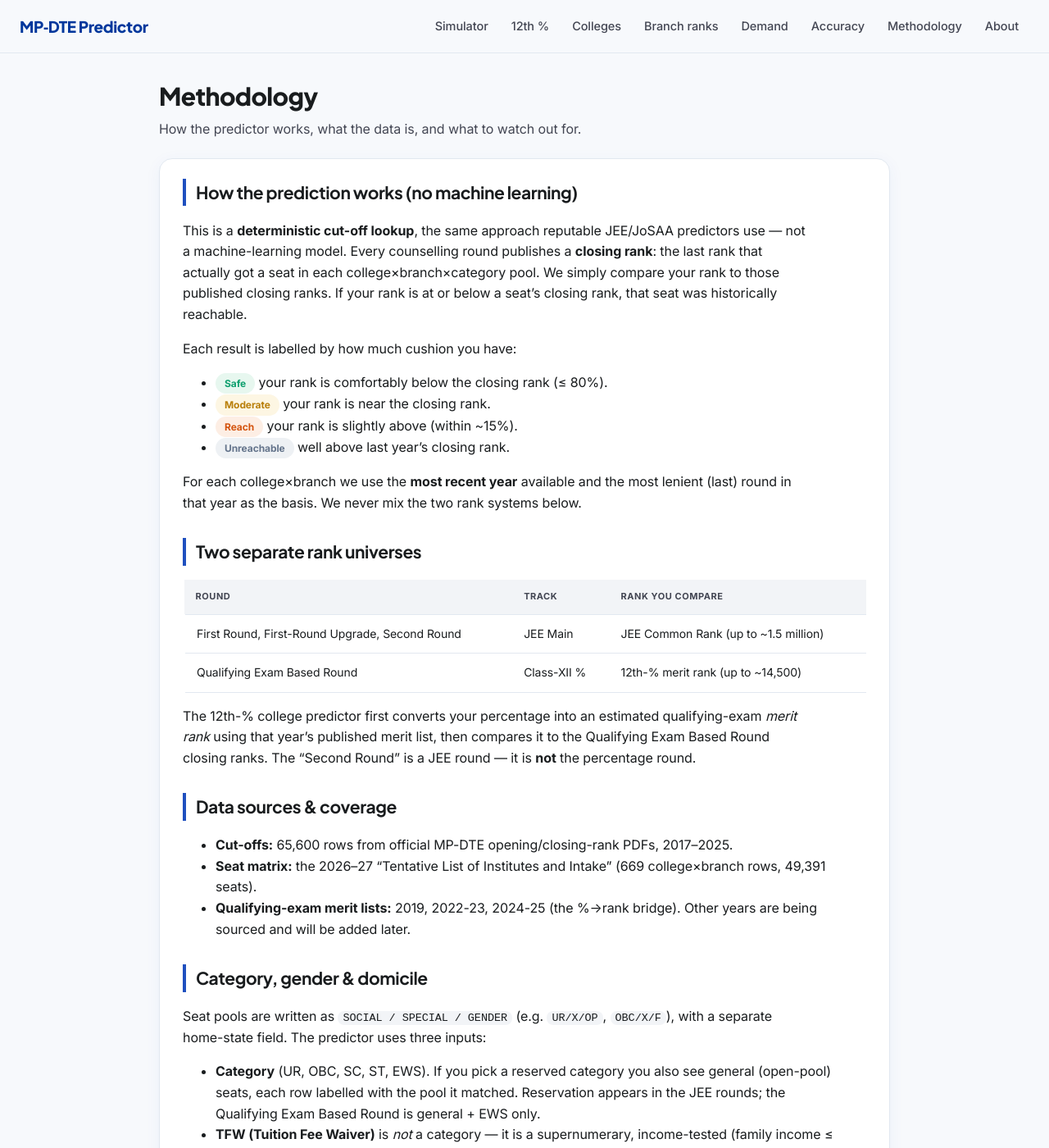
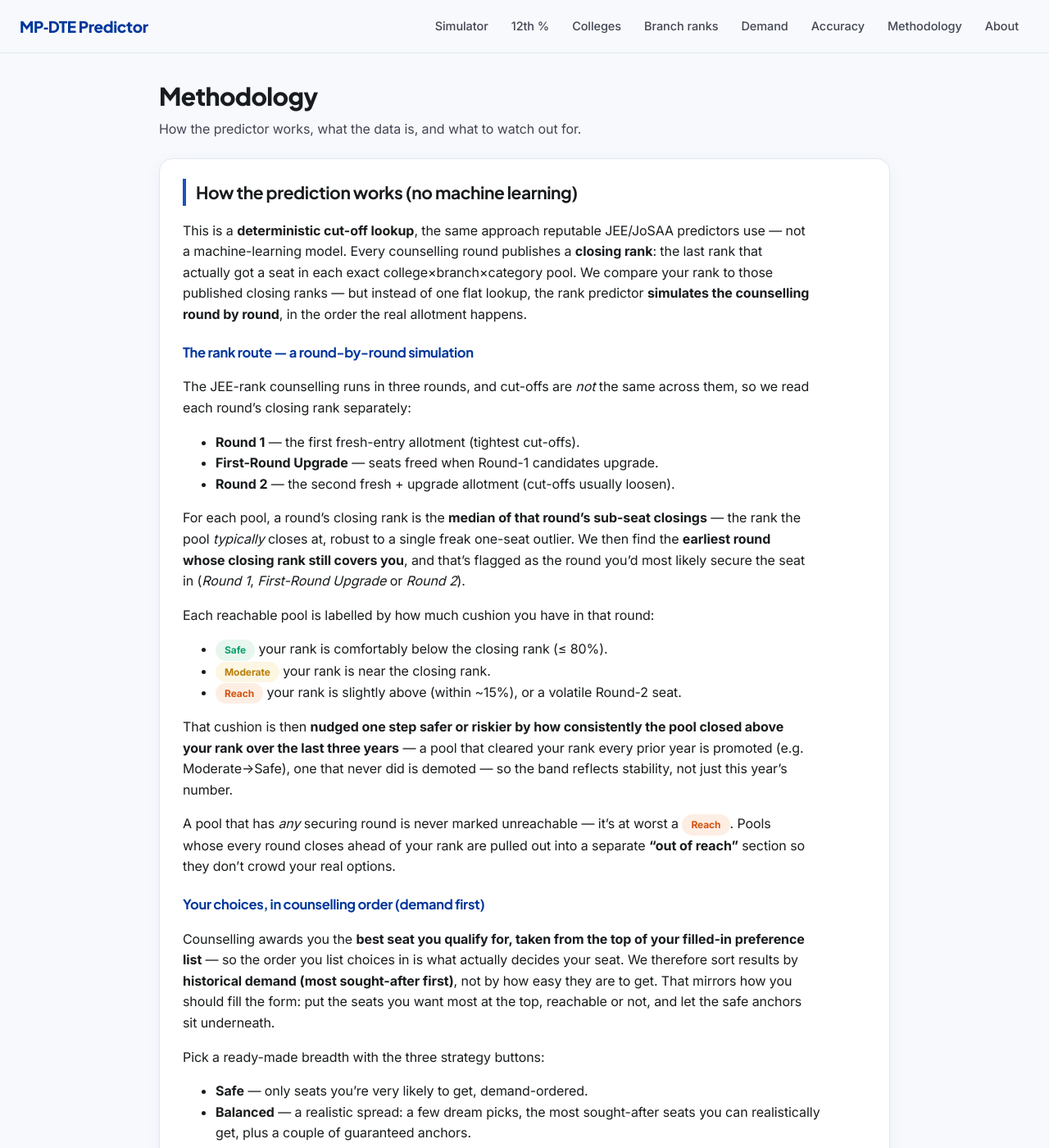
Before and after one commit to i-shivamsoni/mp-dte-btech-predictor, a Jekyll site: the page built from methodology.html, in a window 1280 px wide and 1400 px high. Shown: the whole window at 82% size. Built offline with Jekyll 4.4.1, drawn with Linux system fonts in a browser that asks for light colours; some of the changed text lies outside the part shown.

Commit message:
Refresh methodology & model-accuracy pages to match the current engine
model-accuracy.html: the headline figures (within-±20% accuracy, coverage)
are now dynamic placeholders filled at runtime from backtest.json via
initAccuracy(), so they can't drift again. Shows live JEE 49.5% / 12th-%
54.6% / ~78% pools / ~92% seats instead of the stale 49.8% / ~91%.

methodology.html: "How the prediction works" rewritten to describe the
round-by-round simulator the site actually runs — Round 1 / First-Round
Upgrade / Round 2, median-of-sub-seat closings, earliest securing round,
Safe/Moderate/Reach bands (with the multi-year stability nudge and the
never-unreachable clamp now disclosed), demand-first choice ordering, the
Safe/Balanced/Greedy strategies, the seat-availability horizon badges, and
exact SOCIAL/CLASS/GENDER matching. Fixed the QE round to general + EWS +
fee-waiver, added the demand-midpoint (2023-25) note, added the H class
code to the legend, and corrected the defunct-college share (96 of 207,
~46%, not ~5%) and the 12th-% rank ceiling (~14,000).

Verified with an adversarial 3-reader workflow cross-checking every claim
against mpdte.js / preprocess.py / backtest.json; build clean; dynamic
numbers confirmed in a headless render.

Co-Authored-By: Claude Opus 4.8 (1M context) <noreply@anthropic.com>

```diff
--- a/assets/js/mpdte.js
+++ b/assets/js/mpdte.js
@@ -960,6 +960,12 @@
     var box = document.getElementById("accuracy");
     if (!box) return;
     load("backtest").then(function (b) {
+      // keep the prose headline figures in sync with the live backtest (so they can't go stale)
+      var accFill = { "jee-within20": b.jee.overall.pct_within_20 + "%", "qe-within20": b.qe.overall.pct_within_20 + "%",
+        "cov-pool": "~" + Math.round(b.jee.coverage_pool_pct) + "%", "cov-seat": "~" + Math.round(b.jee.coverage_seat_pct) + "%" };
+      Object.keys(accFill).forEach(function (k) {
+        Array.prototype.forEach.call(document.querySelectorAll("[data-acc='" + k + "']"), function (e) { e.textContent = accFill[k]; });
+      });
       function pct(x) { return x == null ? "—" : x + "%"; }
       // a numeric cell with a proportional tinted fill bar behind the percentage
       function pc(x) {
--- a/methodology.html
+++ b/methodology.html
@@ -10,42 +10,118 @@ permalink: /methodology/
 <p>
   This is a <strong>deterministic cut-off lookup</strong>, the same approach reputable JEE/JoSAA
   predictors use &mdash; not a machine-learning model. Every counselling round publishes a
-  <strong>closing rank</strong>: the last rank that actually got a seat in each
-  college&times;branch&times;category pool. We simply compare your rank to those published closing
-  ranks. If your rank is at or below a seat&rsquo;s closing rank, that seat was historically reachable.
+  <strong>closing rank</strong>: the last rank that actually got a seat in each exact
+  college&times;branch&times;category pool. We compare your rank to those published closing ranks &mdash;
+  but instead of one flat lookup, the rank predictor <strong>simulates the counselling round by round</strong>,
+  in the order the real allotment happens.
 </p>
-<p>Each result is labelled by how much cushion you have:</p>
+
+<h3>The rank route &mdash; a round-by-round simulation</h3>
+<p>
+  The JEE-rank counselling runs in three rounds, and cut-offs are <em>not</em> the same across them, so we
+  read each round&rsquo;s closing rank separately:
+</p>
+<ul>
+  <li><strong>Round 1</strong> &mdash; the first fresh-entry allotment (tightest cut-offs).</li>
+  <li><strong>First-Round Upgrade</strong> &mdash; seats freed when Round-1 candidates upgrade.</li>
+  <li><strong>Round 2</strong> &mdash; the second fresh + upgrade allotment (cut-offs usually loosen).</li>
+</ul>
+<p>
+  For each pool, a round&rsquo;s closing rank is the <strong>median of that round&rsquo;s sub-seat
+  closings</strong> &mdash; the rank the pool <em>typically</em> closes at, robust to a single freak
+  one-seat outlier. We then find the <strong>earliest round whose closing rank still covers you</strong>,
+  and that&rsquo;s flagged as the round you&rsquo;d most likely secure the seat in (<em>Round 1</em>,
+  <em>First-Round Upgrade</em> or <em>Round 2</em>).
+</p>
+<p>Each reachable pool is labelled by how much cushion you have in that round:</p>
 <ul>
   <li><span class="tag tag-safe">Safe</span> your rank is comfortably below the closing rank (&le; 80%).</li>
   <li><span class="tag tag-moderate">Moderate</span> your rank is near the closing rank.</li>
-  <li><span class="tag tag-reach">Reach</span> your rank is slightly above (within ~15%).</li>
-  <li><span class="tag tag-unreachable">Unreachable</span> well above last year&rsquo;s closing rank.</li>
+  <li><span class="tag tag-reach">Reach</span> your rank is slightly above (within ~15%), or a volatile Round-2 seat.</li>
 </ul>
 <p>
-  For each college&times;branch we use the <strong>most recent year</strong> available and the most
-  lenient (last) round in that year as the basis. We never mix the two rank systems below.
+  That cushion is then <strong>nudged one step safer or riskier by how consistently the pool closed above
+  your rank over the last three years</strong> &mdash; a pool that cleared your rank every prior year is
+  promoted (e.g. Moderate&rarr;Safe), one that never did is demoted &mdash; so the band reflects stability,
+  not just this year&rsquo;s number.
+</p>
+<p>
+  A pool that has <em>any</em> securing round is never marked unreachable &mdash; it&rsquo;s at worst a
+  <span class="tag tag-reach">Reach</span>. Pools whose every round closes ahead of your rank are pulled
+  out into a separate <strong>&ldquo;out of reach&rdquo;</strong> section so they don&rsquo;t crowd your
+  real options.
 </p>
 
-<h2>Two separate rank universes</h2>
+<h3>Your choices, in counselling order (demand first)</h3>
+<p>
+  Counselling awards you the <strong>best seat you qualify for, taken from the top of your filled-in
+  preference list</strong> &mdash; so the order you list choices in is what actually decides your seat.
+  We therefore sort results by <strong>historical demand (most sought-after first)</strong>, not by how
+  easy they are to get. That mirrors how you should fill the form: put the seats you want most at the top,
+  reachable or not, and let the safe anchors sit underneath.
+</p>
+<p>Pick a ready-made breadth with the three strategy buttons:</p>
+<ul>
+  <li><strong>Safe</strong> &mdash; only seats you&rsquo;re very likely to get, demand-ordered.</li>
+  <li><strong>Balanced</strong> &mdash; a realistic spread: a few dream picks, the most sought-after seats you can realistically get, plus a couple of guaranteed anchors.</li>
+  <li><strong>Greedy</strong> &mdash; a long aspirational list (including stretch picks that may open up as cut-offs loosen across rounds), still ending in safe anchors so you&rsquo;re never left unallotted.</li>
+</ul>
+
+<h3>When seats run out &mdash; the availability horizon</h3>
+<p>
+  The most in-demand colleges fill up in Round 1; mid-demand ones linger into Upgrade or Round 2; only
+  the leftovers reach the 12th-% round. Each college is badged with <strong>when its seats typically run
+  out</strong> &mdash; <em>Round 1 only</em>, <em>gone after Upgrade</em>, <em>lasts to Round 2</em>, or
+  <em>open in 12th-% round</em> &mdash; based on the most recent year&rsquo;s allotment pattern. So a
+  tougher college may simply need you to grab it in an earlier round.
+</p>
+
+<h3>Exact category matching</h3>
+<p>
+  We match the <strong>exact <code>SOCIAL / CLASS / GENDER</code> code separately</strong> and never merge
+  pools &mdash; <code>UR/X/OP</code> is kept apart from <code>UR/D/OP</code>, <code>EWS</code>,
+  <code>FW</code> and the female-only <code>/F</code> pool, so each keeps its own closing rank. If you pick
+  a reserved category, a special horizontal quota (Divyang, Sainik, NCC, Freedom Fighter&hellip;), TFW, or
+  the female pool, you see those seats <em>and</em> the open/general pool as a fallback, each row labelled
+  with the pool it matched.
+</p>
+
+<h3>The 12th-% route</h3>
+<p>
+  The percentage predictor is a single lookup, not a round simulation. It first converts your percentage
+  into an estimated qualifying-exam <em>merit rank</em> using that year&rsquo;s published merit list, then
+  compares it to the Qualifying Exam Based Round closing ranks (bands
+  <span class="tag tag-safe">Safe</span> / <span class="tag tag-moderate">Moderate</span> /
+  <span class="tag tag-reach">Reach</span> / <span class="tag tag-unreachable">Unreachable</span>).
+  This round runs on the general + EWS + fee-waiver pools only.
+</p>
+
+<h2>Two separate rank universes &mdash; never mixed</h2>
 <table class="results">
   <thead><tr><th>Round</th><th>Track</th><th>Rank you compare</th></tr></thead>
   <tbody>
     <tr><td>First Round, First-Round Upgrade, Second Round</td><td>JEE Main</td><td>JEE Common Rank (up to ~1.5&nbsp;million)</td></tr>
-    <tr><td>Qualifying Exam Based Round</td><td>Class-XII %</td><td>12th-% merit rank (up to ~14,500)</td></tr>
+    <tr><td>Qualifying Exam Based Round</td><td>Class-XII %</td><td>12th-% merit rank (up to ~14,000)</td></tr>
   </tbody>
 </table>
 <p>
-  The 12th-% college predictor first converts your percentage into an estimated qualifying-exam
-  <em>merit rank</em> using that year&rsquo;s published merit list, then compares it to the
-  Qualifying Exam Based Round closing ranks. The &ldquo;Second Round&rdquo; is a JEE round &mdash;
-  it is <strong>not</strong> the percentage round.
+  The two tracks have completely different rank scales, so they are computed and shown separately. The
+  &ldquo;Second Round&rdquo; is a JEE round &mdash; it is <strong>not</strong> the percentage round; the
+  percentage admissions are their own parallel <em>Qualifying Exam Based Round</em>.
 </p>
 
 <h2>Data sources &amp; coverage</h2>
 <ul>
-  <li><strong>Cut-offs:</strong> 65,600 rows from official MP-DTE opening/closing-rank PDFs, 2017&ndash;2025.</li>
+  <li><strong>Cut-offs:</strong> 65,600 rows from official MP-DTE opening/closing-rank PDFs, 2017&ndash;2025.
+    The rank simulator is built on the <strong>three most recent years (2023&ndash;25)</strong> &mdash; recent
+    enough to reflect today&rsquo;s competition, with enough years to gauge how stable each cut-off is.</li>
   <li><strong>Seat matrix:</strong> the 2026&ndash;27 &ldquo;Tentative List of Institutes and Intake&rdquo; (669 college&times;branch rows, 49,391 seats).</li>
   <li><strong>Qualifying-exam merit lists:</strong> 2019, 2022-23, 2024-25 (the %&rarr;rank bridge). Other years are being sourced and will be added later.</li>
+  <li><strong>Demand ranking:</strong> a college&rsquo;s demand for a branch is the <strong>midpoint of its
+    admitted-rank range (opening&ndash;closing) on the open/general seat</strong>, taken from Round 1 and
+    median-averaged over 2023&ndash;25 (lower = more sought-after). This is what orders your choice list and
+    powers the <a href="{{ '/branch-rankings/' | relative_url }}">Branch ranks</a> page &mdash; computed
+    purely from the official cut-offs, with no reputation adjustment.</li>
 </ul>
 
 <h2>Category, gender &amp; domicile</h2>
@@ -56,7 +132,7 @@ permalink: /methodology/
 <ul>
   <li><strong>Category</strong> (UR, OBC, SC, ST, EWS). If you pick a reserved category you also see
     general (open-pool) seats, each row labelled with the pool it matched. Reservation appears in the
-    JEE rounds; the Qualifying Exam Based Round is general + EWS only.</li>
+    JEE rounds; the Qualifying Exam Based Round runs on general + EWS + fee-waiver pools only.</li>
   <li><strong>TFW (Tuition Fee Waiver)</strong> is <em>not</em> a category &mdash; it is a
     supernumerary, income-tested (family income ≤ ₹8 L) fee-waiver pool open to students of
     <em>any</em> category, with ~5% extra seats and its own (tougher) cut-off. Tick the TFW box and,
@@ -143,7 +219,9 @@ permalink: /methodology/
   <li>Cut-offs <strong>drift every year</strong>; a prediction is an estimate, not a guarantee.</li>
   <li><strong>Non-MP-domicile</strong> eligibility for these seats is not fully confirmed by this data &mdash; selecting &ldquo;Other state&rdquo; drops MP home-state-only seats, but always verify with DTE.</li>
   <li>Fee-waiver (TFW) seats are <strong>income-tested</strong>; the seat count shows availability, not your eligibility.</li>
-  <li>~5% of historical cut-off colleges are defunct and have no 2026-27 seat data; they show &ldquo;n/a&rdquo; seats.</li>
+  <li>Of the 207 colleges that appear in the historical cut-offs, only <strong>111 still have 2026-27 intake</strong>;
+    the other <strong>96 (~46%)</strong> are cut-off-only / defunct. The rank simulator excludes them entirely; on the
+    12th-% route they appear tagged &ldquo;historical&rdquo; with &ldquo;n/a&rdquo; seats.</li>
   <li>Internal Branch Change data is excluded from prediction (it&rsquo;s a post-admission swap) and used only for the demand dashboard.</li>
 </ul>
 
```
Also changed, not shown: other parts of methodology.html (+1 -1 lines), model-accuracy.html (+4 -4 lines).
